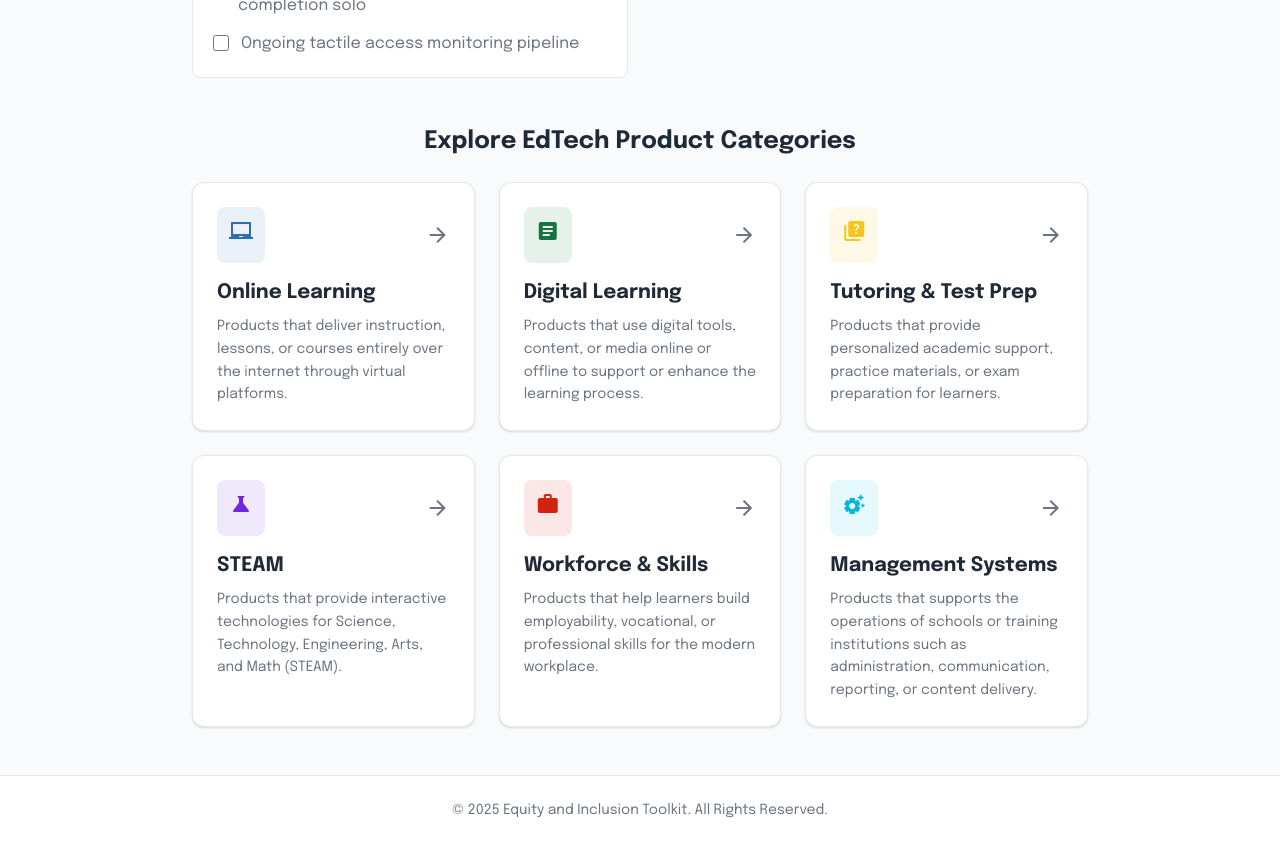
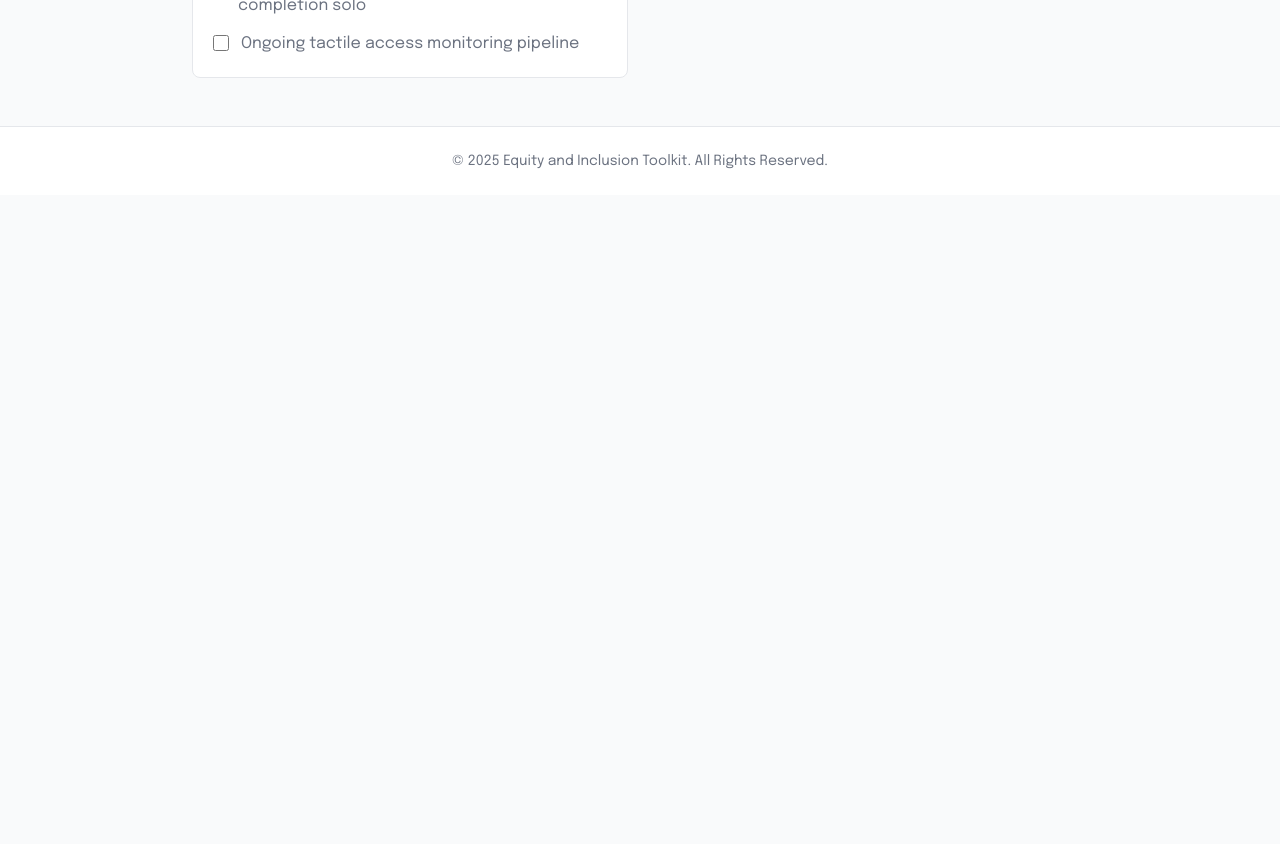
Before and after one commit to Vincent-mutwiri/Accesibility-Toolkit, a React (Vite) app: page /#/dual-sensory-loss in a window 1280 px wide. Shown: the part 3540-4384 px from the top of the page. After the commit the page ends 3735 px from the top, so only its background shows below. Built offline with nearby package versions, Linux system fonts and the light colour scheme; a web font is replaced by a local one.

Commit message:
Remove product categories section from DSL page

```diff
--- a/pages/DualSensoryLossPage.tsx
+++ b/pages/DualSensoryLossPage.tsx
@@ -1,63 +1,5 @@
 import React from 'react';
-import { Link } from 'react-router-dom';
 import PageHeader from '../components/PageHeader';
-
-const productCategories = [
-  {
-    title: "Online Learning",
-    path: "/online-learning",
-    icon: "laptop_chromebook",
-    desc: "Products that deliver instruction, lessons, or courses entirely over the internet through virtual platforms.",
-    color: "text-brand-blue",
-    bg: "bg-brand-blue/10",
-    border: "hover:border-brand-blue/50"
-  },
-  {
-    title: "Digital Learning",
-    path: "/digital-learning",
-    icon: "article",
-    desc: "Products that use digital tools, content, or media online or offline to support or enhance the learning process.",
-    color: "text-brand-green",
-    bg: "bg-brand-green/10",
-    border: "hover:border-brand-green/50"
-  },
-  {
-    title: "Tutoring & Test Prep",
-    path: "/tutoring",
-    icon: "quiz",
-    desc: "Products that provide personalized academic support, practice materials, or exam preparation for learners.",
-    color: "text-brand-yellow",
-    bg: "bg-brand-yellow/10",
-    border: "hover:border-brand-yellow/50"
-  },
-  {
-    title: "STEAM",
-    path: "/steam",
-    icon: "science",
-    desc: "Products that provide interactive technologies for Science, Technology, Engineering, Arts, and Math (STEAM).",
-    color: "text-brand-purple",
-    bg: "bg-brand-purple/10",
-    border: "hover:border-brand-purple/50"
-  },
-  {
-    title: "Workforce & Skills",
-    path: "/workforce",
-    icon: "work",
-    desc: "Products that help learners build employability, vocational, or professional skills for the modern workplace.",
-    color: "text-brand-red",
-    bg: "bg-brand-red/10",
-    border: "hover:border-brand-red/50"
-  },
-  {
-    title: "Management Systems",
-    path: "/management-systems",
-    icon: "settings_suggest",
-    desc: "Products that supports the operations of schools or training institutions such as administration, communication, reporting, or content delivery.",
-    color: "text-brand-cyan",
-    bg: "bg-brand-cyan/10",
-    border: "hover:border-brand-cyan/50"
-  }
-];
 
 const DualSensoryLossPage: React.FC = () => {
   return (
@@ -335,27 +277,6 @@ const DualSensoryLossPage: React.FC = () => {
             </div>
           </section>
 
-          <section className="space-y-6">
-            <h2 className="text-2xl font-bold text-text-light dark:text-text-dark text-center">Explore EdTech Product Categories</h2>
-            <div className="grid grid-cols-1 md:grid-cols-2 lg:grid-cols-3 gap-6">
-              {productCategories.map((cat) => (
-                <Link
-                  key={cat.path}
-                  to={cat.path}
-                  className={`group bg-card-light dark:bg-card-dark rounded-xl p-6 shadow-sm border border-border-light dark:border-border-dark ${cat.border} hover:shadow-md transition-all duration-200 flex flex-col`}
-                >
-                  <div className="flex items-center justify-between mb-4">
-                    <div className={`p-3 ${cat.bg} rounded-lg ${cat.color} group-hover:scale-110 transition-transform duration-200`}>
-                      <span className="material-icons text-2xl">{cat.icon}</span>
-                    </div>
-                    <span className={`material-icons text-subtle-light dark:text-subtle-dark hover:${cat.color} transition-colors`}>arrow_forward</span>
-                  </div>
-                  <h3 className="text-xl font-bold text-text-light dark:text-text-dark mb-2">{cat.title}</h3>
-                  <p className="text-subtle-light dark:text-subtle-dark text-sm leading-relaxed">{cat.desc}</p>
-                </Link>
-              ))}
-            </div>
-          </section>
         </div>
       </div>
     </div>
```
